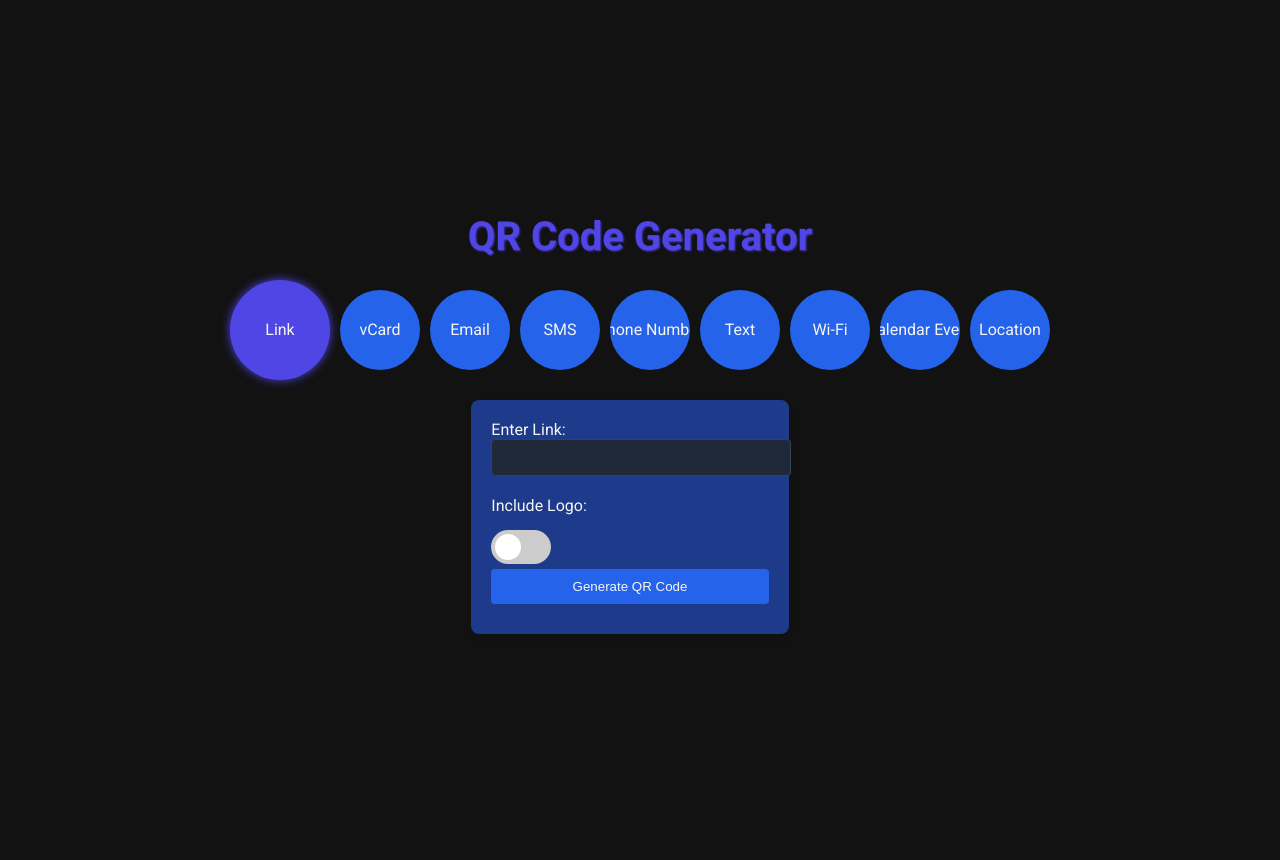
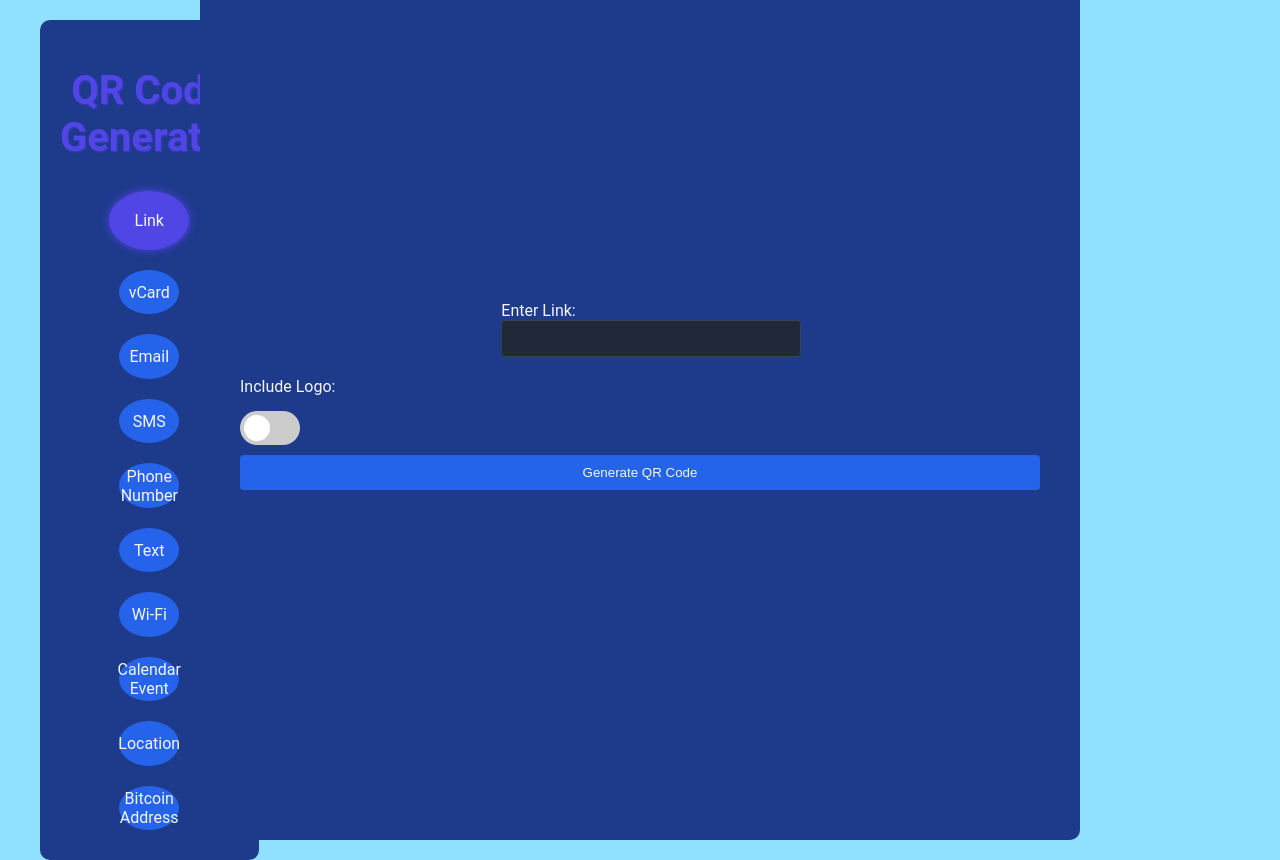
Before and after one commit to HelloMyNameNikoloz/QRcode-generator, a Flask app: page / in a window 1280 px wide. Before the commit the page ends 634 px from the top, so only its background shows below. Run offline with Flask 3, Linux system fonts and the light colour scheme.

Commit message:
adjusted css

```diff
--- a/app.py
+++ b/app.py
@@ -11,7 +11,7 @@ os.makedirs(app.config['UPLOAD_FOLDER'], exist_ok=True)
 def index():
     qr_code_options = [
         "Link", "vCard", "Email", "SMS", "Phone Number", "Text",
-        "Wi-Fi", "Calendar Event", "Location"
+        "Wi-Fi", "Calendar Event", "Location", "Bitcoin Address"
     ]
     return render_template('index.html', options=qr_code_options)
 
@@ -45,13 +45,13 @@ def sms_form():
 def phone_number_form():
     return render_template('phone_number_form.html')
 
-@app.route('/wifi_form')
+@app.route('/wi-fi_form')
 def wifi_form():
-    return render_template('wifi_form.html')
+    return render_template('wi-fi_form.html')
 
-@app.route('/bitcoin_form')
-def bitcoin_form():
-    return render_template('bitcoin_form.html')
+@app.route('/bitcoin_address_form')
+def bitcoin_address_form():
+    return render_template('bitcoin_adress_form.html')
 
 @app.route('/calendar_event_form')
 def calendar_event_form():
--- a/static/css/index.css
+++ b/static/css/index.css
@@ -1,33 +1,114 @@
-/* static/css/index.css */
-form {
-    background: var(--primary-color);
-    padding: 20px;
-    border-radius: 8px;
-    box-shadow: 0 4px 8px rgba(0, 0, 0, 0.1);
-    width: 100%;
-    max-width: 600px;
+:root {
+    --bg-color: #90e1ff;
+    --text-color: #f5f5f5;
+    --primary-color: #1e3a8a;
+    --secondary-color: #2563eb;
+    --accent-color: #4f46e5;
+    --hover-color: #4338ca;
+    --input-bg-color: #1f2937;
+    --input-border-color: #374151;
+}
+
+body {
+    font-family: 'Roboto', sans-serif;
+    margin: 0;
+    padding: 0;
+    background-color: var(--bg-color);
+    color: var(--text-color);
+    display: flex;
+    justify-content: center;
+    align-items: center;
+    height: 100vh;
+    overflow: hidden; /* Prevent scrolling */
+}
+
+.container {
+    display: grid;
+    grid-template-columns: 1fr 3fr 1fr;
+    align-items: center;
+    justify-content: center;
+    height: 100vh; /* Ensure full height */
+}
+
+.options-container {
     display: flex;
     flex-direction: column;
     align-items: center;
-    transition: transform 0.3s ease, box-shadow 0.3s ease;
-    margin-bottom: 20px;
+    justify-content: center;
+    height: 800px;
+    text-align: center;
+    padding: 20px;
+    background-color: var(--primary-color);
+    border-radius: 10px;
 }
 
-form:hover {
-    transform: translateY(-5px);
-    box-shadow: 0 8px 16px rgba(0, 0, 0, 0.2);
+.options-container h1 {
+    font-size: 2.5rem;
+    margin-bottom: 20px;
+    color: var(--accent-color);
+    text-shadow: 1px 1px 2px var(--hover-color);
+}
+
+.option-circle {
+    width: 60px;
+    height: 60px;
+    background-color: var(--secondary-color);
+    border-radius: 50%;
+    display: flex;
+    align-items: center;
+    justify-content: center;
+    color: var(--text-color);
+    cursor: pointer;
+    transition: all 0.3s ease;
+    margin: 10px 0;
+}
+
+.option-circle:hover {
+    background-color: var(--hover-color);
+    transform: scale(1.2);
+}
+
+.option-circle.selected {
+    width: 80px;
+    height: 80px;
+    background-color: var(--accent-color);
+    box-shadow: 0 0 10px var(--accent-color);
+}
+
+.generator-container {
+    background-color: var(--primary-color);
+    padding: 40px;
+    border-radius: 10px;
+    width: 800px;
+    height: 800px;
+    display: flex;
+    flex-direction: column;
+    align-items: center;
+    justify-content: center;
+    margin: auto; /* Center horizontally */
+    position: absolute;
+    top: 50%;
+    left: 50%;
+    transform: translate(-50%, -50%); /* Center vertically */
+}
+
+form {
+    width: 100%;
+    display: flex;
+    flex-direction: column;
+    align-items: center;
 }
 
 label {
     margin: 10px 0 5px;
     align-self: flex-start;
+    color: var(--text-color);
 }
 
-input, select, button {
+input, select, button, textarea {
     padding: 10px;
     margin-bottom: 10px;
     width: 100%;
-    max-width: 400px;
     border: 1px solid var(--input-border-color);
     border-radius: 4px;
     background-color: var(--input-bg-color);
@@ -35,7 +116,7 @@ input, select, button {
     transition: border-color 0.3s ease, box-shadow 0.3s ease;
 }
 
-input:focus, select:focus, button:focus {
+input:focus, select:focus, button:focus, textarea:focus {
     border-color: var(--accent-color);
     box-shadow: 0 0 5px rgba(79, 70, 229, 0.5);
     outline: none;
@@ -54,58 +135,12 @@ button:hover {
     transform: translateY(-3px);
 }
 
-#logo-upload {
-    width: 100%;
-    max-width: 400px;
-}
-
-#qr-code {
-    margin-top: 20px;
-    text-align: center;
-}
-
-.options-container {
-    display: flex;
-    justify-content: center;
-    align-items: center;
-    gap: 10px;
-    margin-bottom: 20px;
-}
-
-.option-circle {
-    width: 60px;
-    height: 60px;
-    background-color: var(--secondary-color);
-    border-radius: 50%;
-    display: flex;
-    align-items: center;
-    justify-content: center;
-    color: var(--text-color);
-    cursor: pointer;
-    transition: all 0.3s ease;
-    text-align: center;
-    white-space: nowrap;
-    overflow: hidden;
-    padding: 10px;
-}
-
-.option-circle:hover {
-    background-color: var(--hover-color);
-    transform: scale(1.2);
-}
-
-.option-circle.selected {
-    width: 80px;
-    height: 80px;
-    background-color: var(--accent-color);
-    box-shadow: 0 0 10px var(--accent-color);
-}
-
 .switch {
     position: relative;
     display: inline-block;
     width: 60px;
     height: 34px;
+    margin: 10px 0;
 }
 
 .switch input {
@@ -146,23 +181,20 @@ input:checked + .slider:before {
     transform: translateX(26px);
 }
 
-.container {
+#logo-upload {
+    width: 100%;
     display: flex;
     flex-direction: column;
-    align-items: center;
-    justify-content: center;
-    min-height: 100vh;
-    padding: 20px;
+    align-items: flex-start;
 }
 
-.generator-container {
-    display: flex;
-    justify-content: center;
-    align-items: flex-start;
-    gap: 20px;
+#qr-code {
+    text-align: center;
+    margin-left: auto; /* Align QR code to the right */
+    margin-right: auto;
 }
 
 #qr-code img {
-    width: 300px;
-    height: 300px;
+    width: 400px;
+    height: 400px;
 }
--- a/static/js/index.js
+++ b/static/js/index.js
@@ -32,7 +32,7 @@ function toggleLogoUpload() {
 
 function loadForm(option) {
     const formContent = document.getElementById('form-content');
-    const optionFormatted = option.toLowerCase().replace(' ', '_');
+    const optionFormatted = option.toLowerCase().replace(/ /g, '_');
 
     fetch(`/${optionFormatted}_form`)
         .then(response => response.text())
@@ -51,7 +51,7 @@ function loadForm(option) {
 function selectOption(option) {
     const circles = document.querySelectorAll('.option-circle');
     circles.forEach(circle => {
-        if (circle.textContent === option) {
+        if (circle.textContent.trim() === option) {
             circle.classList.add('selected');
         } else {
             circle.classList.remove('selected');
@@ -61,5 +61,11 @@ function selectOption(option) {
 }
 
 document.addEventListener('DOMContentLoaded', function () {
+    const options = document.querySelectorAll('.option-circle');
+    options.forEach(option => {
+        option.addEventListener('click', () => {
+            selectOption(option.textContent.trim());
+        });
+    });
     selectOption('Link'); // Load default form on page load
 });
--- a/templates/index.html
+++ b/templates/index.html
@@ -8,8 +8,9 @@
 {% endblock %}
 
 {% block content %}
+<div class="container">
+    <div class="options-container">
         <h1>QR Code Generator</h1>
-<div class="options-container">
         {% for option in options %}
             <div class="option-circle" onclick="selectOption('{{ option }}')">{{ option }}</div>
         {% endfor %}
@@ -33,6 +34,7 @@
 
             <button type="submit">Generate QR Code</button>
         </form>
+    </div>
     <div id="qr-code"></div>
 </div>
 {% endblock %}
--- a/templates/layout.html
+++ b/templates/layout.html
@@ -3,9 +3,9 @@
 <html lang="en">
 <head>
     <meta charset="UTF-8">
+    <meta name="viewport" content="width=device-width, initial-scale=1.0">
     <title>{% block title %}QR Code Generator{% endblock %}</title>
     <link rel="stylesheet" href="{{ url_for('static', filename='css/common.css') }}">
-    <link href="https://fonts.googleapis.com/css2?family=Roboto:wght@400;700&display=swap" rel="stylesheet">
     {% block styles %}{% endblock %}
 </head>
 <body>
```
Also changed, not shown: static/qr_code.png, templates/bitcoin_adress_form.html (renamed from templates/bitcoin_form.html). Lines whose indentation alone changed are shown as unchanged.
